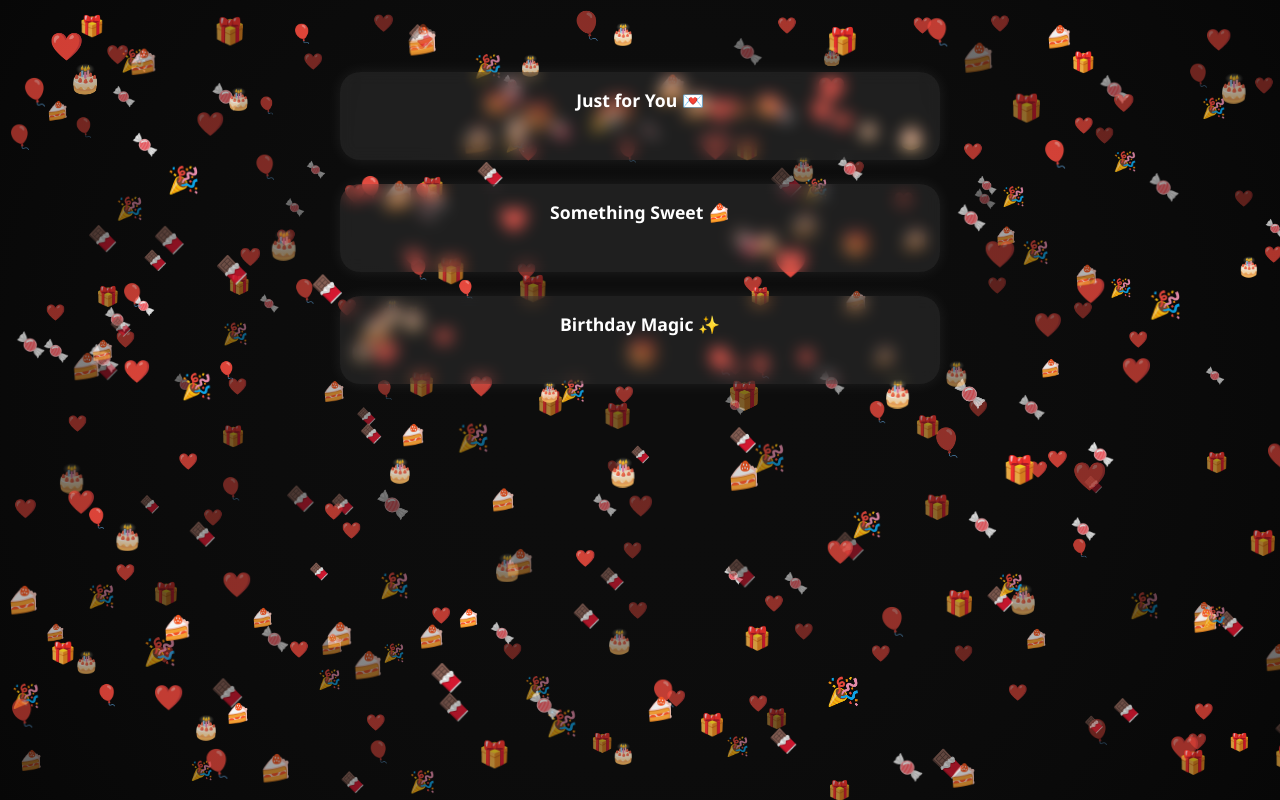
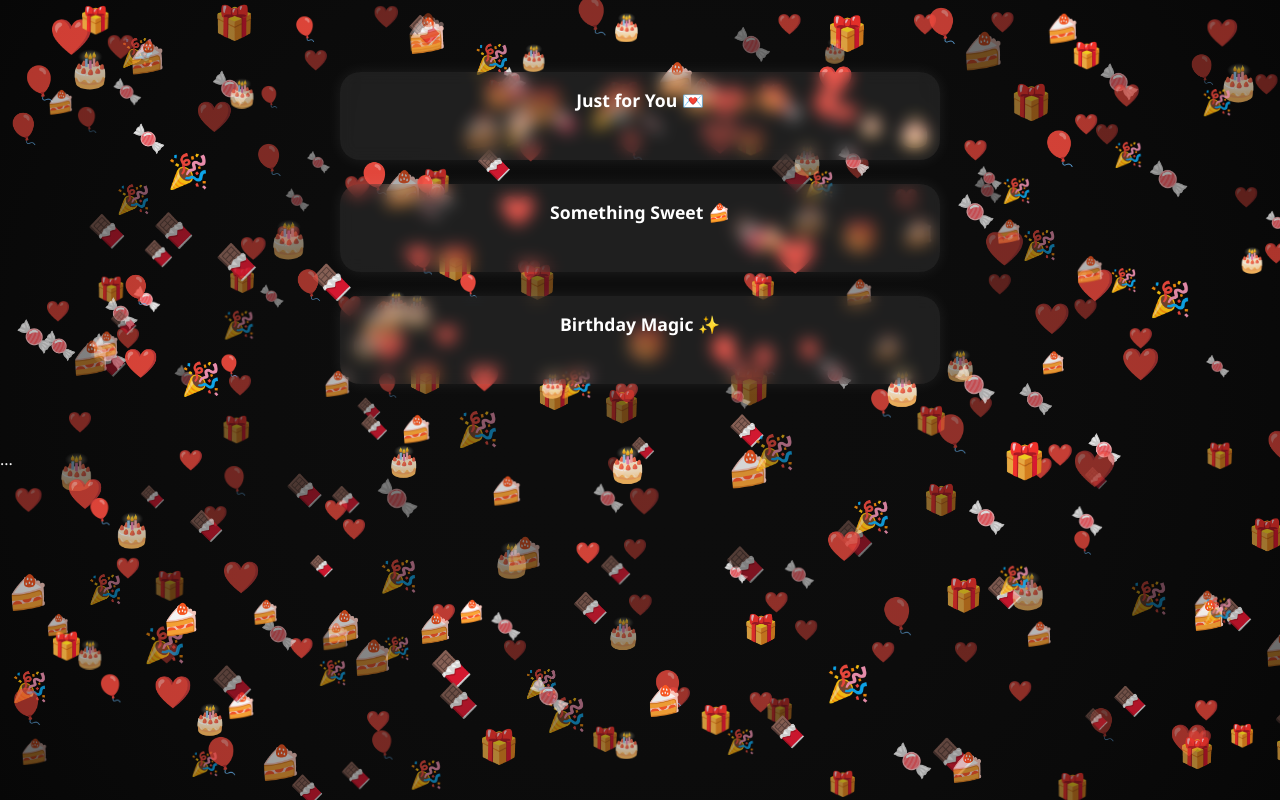
Before and after one commit to lordkryzen/happybirthday, a plain HTML site: page index.html in a window 1280 px wide. Drawn offline with Linux system fonts and the light colour scheme; animation ran at ten frames a second.

Commit message:
Update index.html

```diff
--- a/index.html
+++ b/index.html
@@ -136,6 +136,8 @@ So happy birthday again, pookie. May this year be kind to you in all the ways yo
     </div>
   </div>
 
+  <!-- Keep your HTML same -->
+...
   <script>
     function expandCard(card) {
       document.querySelectorAll('.card').forEach(c => {
@@ -146,44 +148,56 @@ So happy birthday again, pookie. May this year be kind to you in all the ways yo
 
     const emojiList = ['🎉', '🎂', '🎁', '🎈', '🍰', '🍫', '🍬', '❤️'];
     const heartsCanvas = document.getElementById('heartsCanvas');
-    const heartsCtx = heartsCanvas.getContext('2d', { willReadFrequently: true });
     const canvas = document.getElementById('cosmicCanvas');
-    const ctx = canvas.getContext('2d', { willReadFrequently: true });
+    const heartsCtx = heartsCanvas.getContext('2d');
+    const ctx = canvas.getContext('2d');
 
-    let width = window.innerWidth;
-    let height = window.innerHeight;
+    let width, height, dpr;
 
     function resizeCanvas() {
+      dpr = window.devicePixelRatio || 1;
       width = window.innerWidth;
       height = window.innerHeight;
-      canvas.width = heartsCanvas.width = width;
-      canvas.height = heartsCanvas.height = height;
+
+      [canvas, heartsCanvas].forEach(c => {
+        c.width = width * dpr;
+        c.height = height * dpr;
+        c.style.width = width + 'px';
+        c.style.height = height + 'px';
+      });
+
+      ctx.setTransform(dpr, 0, 0, dpr, 0, 0);
+      heartsCtx.setTransform(dpr, 0, 0, dpr, 0, 0);
     }
 
     resizeCanvas();
 
     const items = [], hearts = [];
-    const itemCount = 300, heartCount = 50;
+    const isMobile = window.innerWidth < 768;
+    const itemCount = isMobile ? 100 : 300;
+    const heartCount = isMobile ? 20 : 50;
 
     function createItems() {
+      items.length = 0;
       for (let i = 0; i < itemCount; i++) {
         items.push({
           emoji: emojiList[Math.floor(Math.random() * emojiList.length)],
           x: Math.random() * width,
           y: Math.random() * height,
-          size: Math.random() * 12 + 16,
-          speed: Math.random() * 0.5 + 0.25,
+          size: Math.random() * (isMobile ? 12 : 16) + (isMobile ? 16 : 20),
+          speed: Math.random() * 0.4 + 0.2,
           alpha: Math.random() * 0.6 + 0.4
         });
       }
     }
 
     function createHearts() {
+      hearts.length = 0;
       for (let i = 0; i < heartCount; i++) {
         hearts.push({
           x: Math.random() * width,
           y: Math.random() * height,
-          size: Math.random() * 14 + 10,
+          size: Math.random() * 12 + 12,
           speed: Math.random() * 0.3 + 0.1,
           alpha: Math.random() * 0.5 + 0.3
         });
@@ -192,8 +206,7 @@ So happy birthday again, pookie. May this year be kind to you in all the ways yo
 
     function drawHearts() {
       heartsCtx.clearRect(0, 0, width, height);
-      heartsCtx.font = '16px serif';
-
+      heartsCtx.font = '20px serif';
       for (let heart of hearts) {
         heartsCtx.globalAlpha = heart.alpha;
         heartsCtx.fillText('❤️', heart.x, heart.y);
@@ -213,10 +226,9 @@ So happy birthday again, pookie. May this year be kind to you in all the ways yo
         ctx.globalAlpha = item.alpha;
         ctx.fillText(item.emoji, item.x, item.y);
         item.y += item.speed;
-
         if (item.y > height) {
           item.y = -30;
-          item.x = (Math.random() * width + Math.random() * 30 - 15) % width;
+          item.x = Math.random() * width;
           item.emoji = emojiList[Math.floor(Math.random() * emojiList.length)];
         }
       }
@@ -243,8 +255,6 @@ So happy birthday again, pookie. May this year be kind to you in all the ways yo
 
     window.addEventListener('resize', () => {
       resizeCanvas();
-      items.length = 0;
-      hearts.length = 0;
       createItems();
       createHearts();
     });
```
